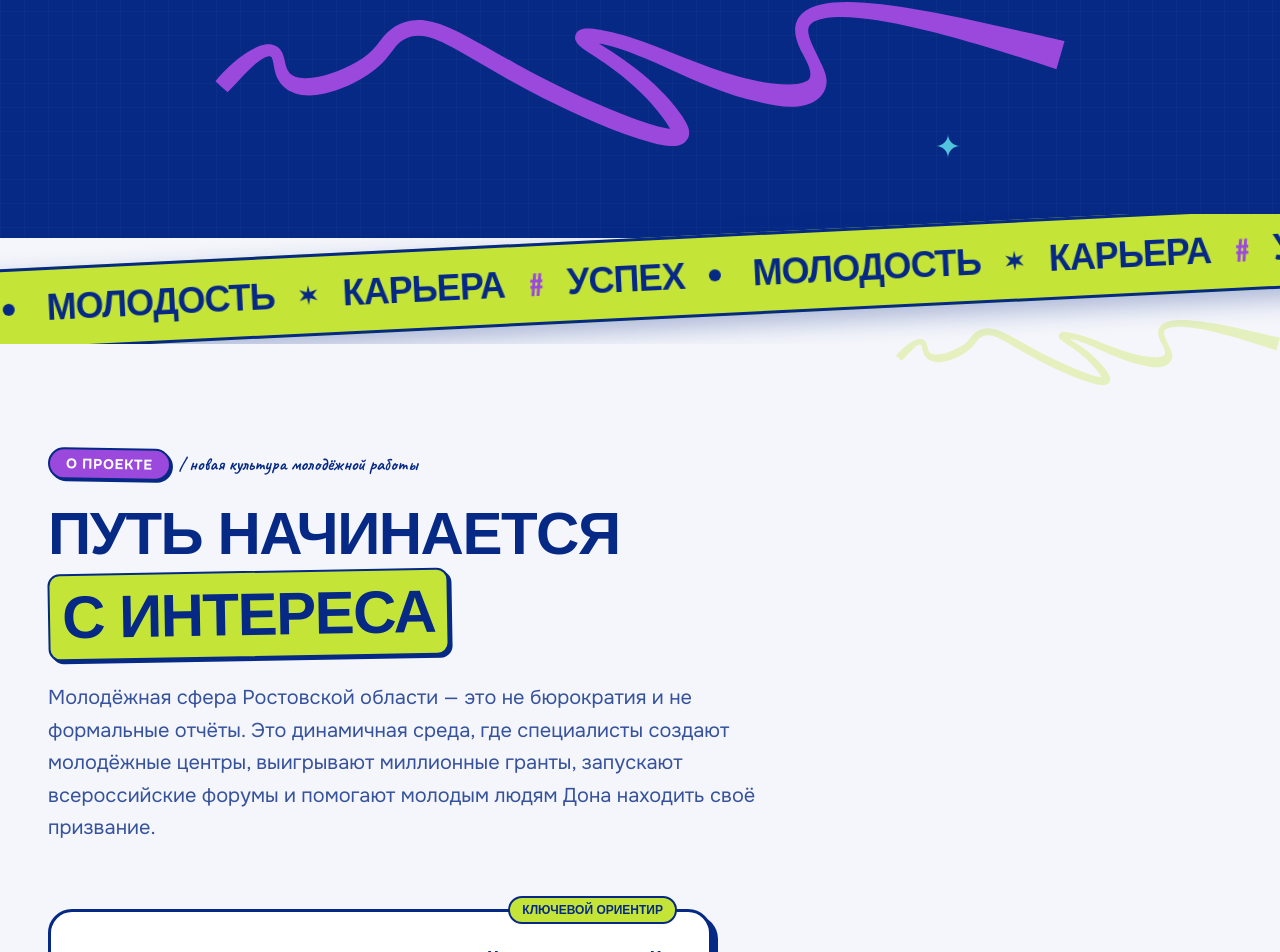
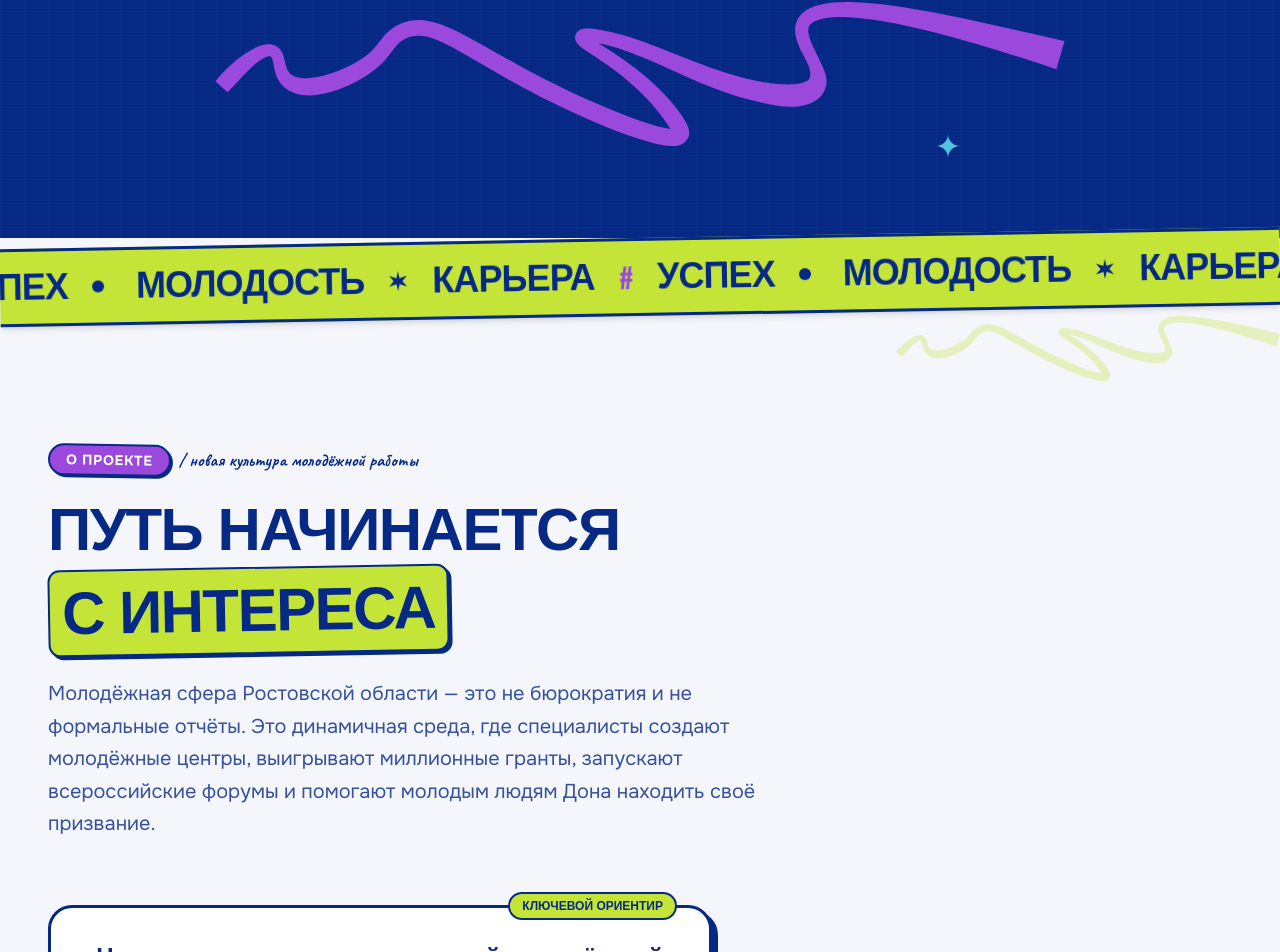
Before and after one commit to VG507/ORM_RO_site, a React (Vite) app: page / in a window 1280 px wide. Shown: the part 853-1805 px from the top of the page. Built offline with nearby package versions, Linux system fonts and the light colour scheme; a web font is replaced by a local one.

Commit message:
Revert "style(marquee): increase downward-left tilt with edge overflow protection"
This reverts commit 7b02ff1b10d3586704b95866f409bead7983b2a4.

```diff
--- a/src/components/Marquee.tsx
+++ b/src/components/Marquee.tsx
@@ -5,11 +5,10 @@ export const Marquee: React.FC = () => {
   const repetitions = [1, 2, 3, 4, 5, 6];
 
   return (
-    <div className="relative z-20 overflow-hidden py-4 sm:py-6 -my-4 sm:-my-6 pointer-events-none">
-      <section
-        className="relative w-[114%] -left-[7%] py-3.5 sm:py-4.5 bg-[#C4E538] border-y-3 border-[#062985] select-none -rotate-2 sm:-rotate-[2.8deg] shadow-[0_10px_25px_rgba(6,41,133,0.3)] pointer-events-auto"
-        aria-label="Бегущая полоса девиза проекта"
-      >
+    <section
+      className="relative z-20 py-4 bg-[#C4E538] border-y-3 border-[#062985] overflow-hidden select-none -rotate-1 shadow-md shadow-black/10"
+      aria-label="Бегущая полоса девиза проекта"
+    >
       {/* Top track (Lime with Navy Text) */}
       <div className="flex overflow-hidden">
         <div className="animate-marquee-left flex items-center shrink-0">
@@ -52,6 +51,5 @@ export const Marquee: React.FC = () => {
         </div>
       </div>
     </section>
-  </div>
-);
+  );
 };
```
